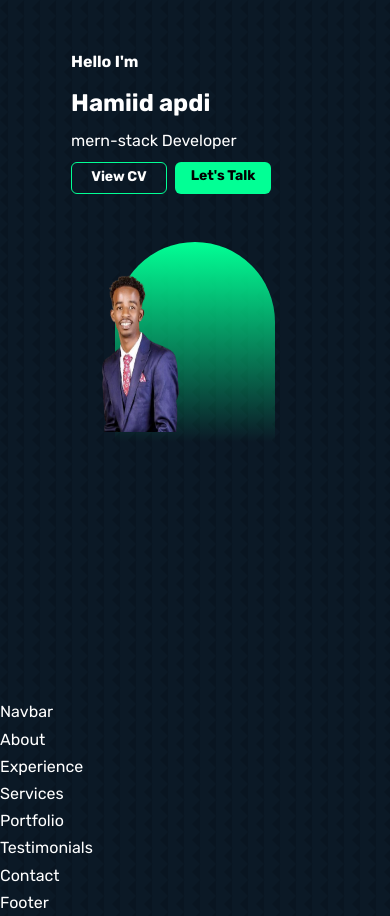
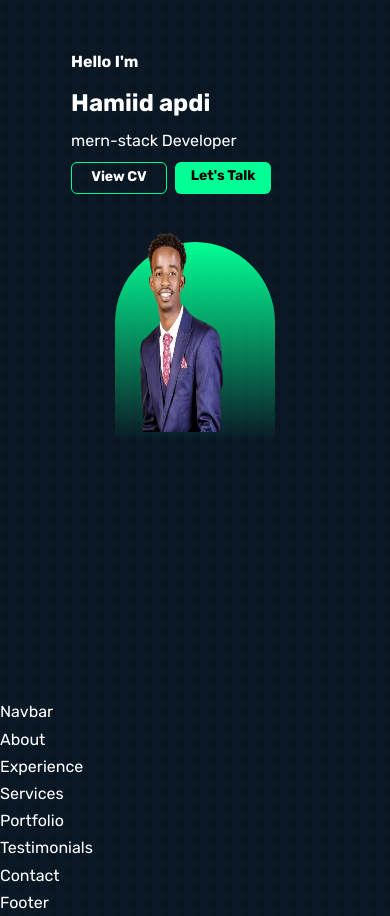
Before and after one commit to haamid10/haamid, a React (Vite) app: page / in a window 390 px wide. Shown: the top 916 px of the page. Built offline with nearby package versions, Linux system fonts and the light colour scheme.

Commit message:
shape of you

```diff
--- a/src/index.css
+++ b/src/index.css
@@ -62,9 +62,9 @@ body{
   }
   .m3{
     position: absolute;
-    top:16rem;
-    left: 2rem;
-    width: 12rem;
-    height:11rem;
+    top:13rem;
+    left: 4rem;
+    width: 13rem;
+    height:14rem;
   }
 }
```
